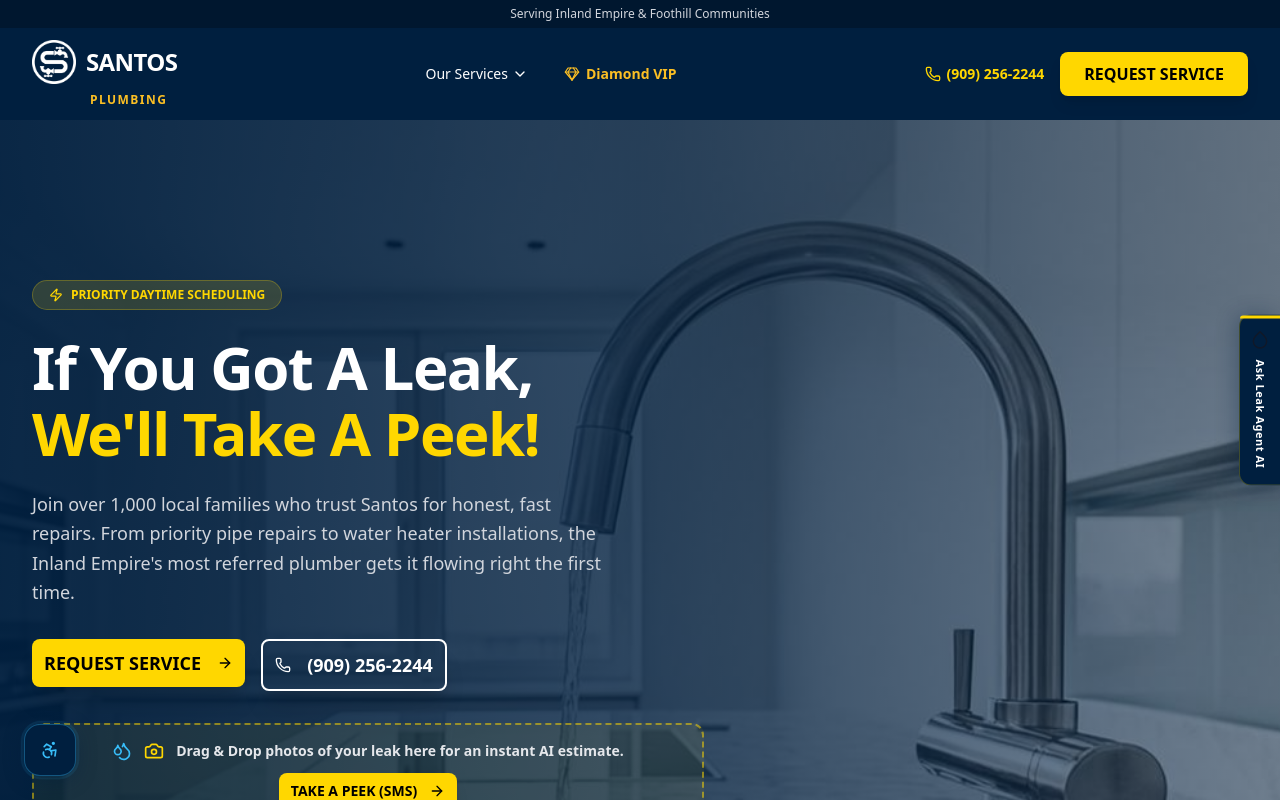
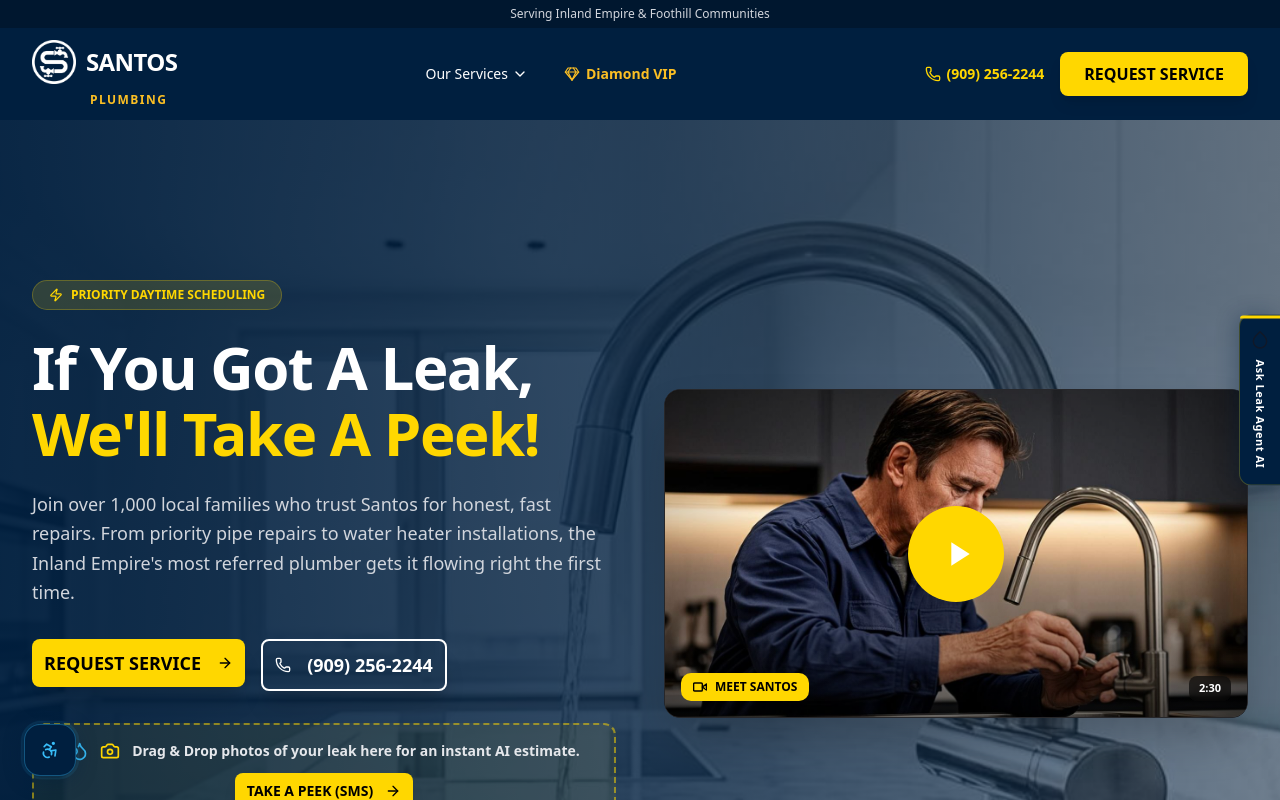
Before and after one commit to mohontotopu48-maker/santostheplumber-new, a Next.js app: page / in a window 1280 px wide. Shown: the top 800 px of the page. Built offline with nearby package versions, Linux system fonts and the light colour scheme.

Commit message:
Hero refactor: 2-column grid layout with Santos video intro mockup on right

```diff
--- a/src/app/page.tsx
+++ b/src/app/page.tsx
@@ -572,7 +572,10 @@
       </div>
 
       <div className="relative z-10 max-w-7xl mx-auto px-4 md:px-8 py-20 md:py-32 lg:py-40">
-        <div className="max-w-2xl">
+        <div className="grid grid-cols-1 lg:grid-cols-2 gap-12 items-center">
+
+          {/* ── Left Column: Text & CTAs ── */}
+          <div>
             {/* Badge */}
             <div className="inline-flex items-center gap-2 px-4 py-1.5 rounded-full text-xs font-semibold mb-6"
               style={{ background: "rgba(255,215,0,0.15)", color: YELLOW, border: `1px solid ${YELLOW}40` }}
@@ -666,6 +669,60 @@
                 </a>
               </Button>
             </div>
+          </div>
+
+          {/* ── Right Column: Santos Video Intro Mockup ── */}
+          <div className="relative aspect-video w-full rounded-2xl overflow-hidden border border-zinc-800 shadow-2xl bg-zinc-950 group">
+            {/* Background image */}
+            <img
+              src="/hero-video-thumb.png"
+              alt="Santos Plumbing — Meet Your Plumber"
+              className="absolute inset-0 w-full h-full object-cover"
+            />
+
+            {/* Sleek dark gradient overlay */}
+            <div className="absolute inset-0 bg-gradient-to-t from-black/50 via-transparent to-transparent" />
+
+            {/* Subtle corner vignette for depth */}
+            <div className="absolute inset-0 bg-[radial-gradient(ellipse_at_center,transparent_50%,rgba(0,0,0,0.3)_100%)]" />
+
+            {/* Interactive Play Button — centered */}
+            <div className="absolute inset-0 flex items-center justify-center">
+              <button
+                type="button"
+                aria-label="Play Santos Introduction Video"
+                className="relative flex items-center justify-center w-20 h-20 md:w-24 md:h-24 rounded-full shadow-2xl hover:scale-105 transition-transform duration-300 focus:outline-none focus:ring-4 focus:ring-yellow-400/50"
+                style={{ background: YELLOW }}
+              >
+                {/* Pulse ring animation */}
+                <span className="absolute inset-0 rounded-full animate-ping opacity-20" style={{ background: YELLOW }} />
+
+                {/* White triangle play icon */}
+                <svg
+                  viewBox="0 0 24 24"
+                  fill="white"
+                  className="w-8 h-8 md:w-10 md:h-10 ml-1"
+                >
+                  <path d="M8 5v14l11-7z" />
+                </svg>
+              </button>
+            </div>
+
+            {/* Bottom-left label badge */}
+            <div className="absolute bottom-4 left-4 z-10 flex items-center gap-2 px-3 py-1.5 rounded-lg text-xs font-bold text-black" style={{ background: YELLOW }}>
+              <svg viewBox="0 0 24 24" fill="none" stroke="currentColor" strokeWidth="2.5" strokeLinecap="round" strokeLinejoin="round" className="w-3.5 h-3.5">
+                <polygon points="23 7 16 12 23 17 23 7" />
+                <rect x="1" y="5" width="15" height="14" rx="2" ry="2" />
+              </svg>
+              MEET SANTOS
+            </div>
+
+            {/* Duration badge bottom-right */}
+            <div className="absolute bottom-4 right-4 z-10 px-2.5 py-1 rounded-md text-[11px] font-semibold text-white bg-black/60 backdrop-blur-sm">
+              2:30
+            </div>
+          </div>
+
         </div>
       </div>
 
```
Also changed, not shown: public/hero-video-thumb.png (added). Lines whose indentation alone changed are shown as unchanged.
